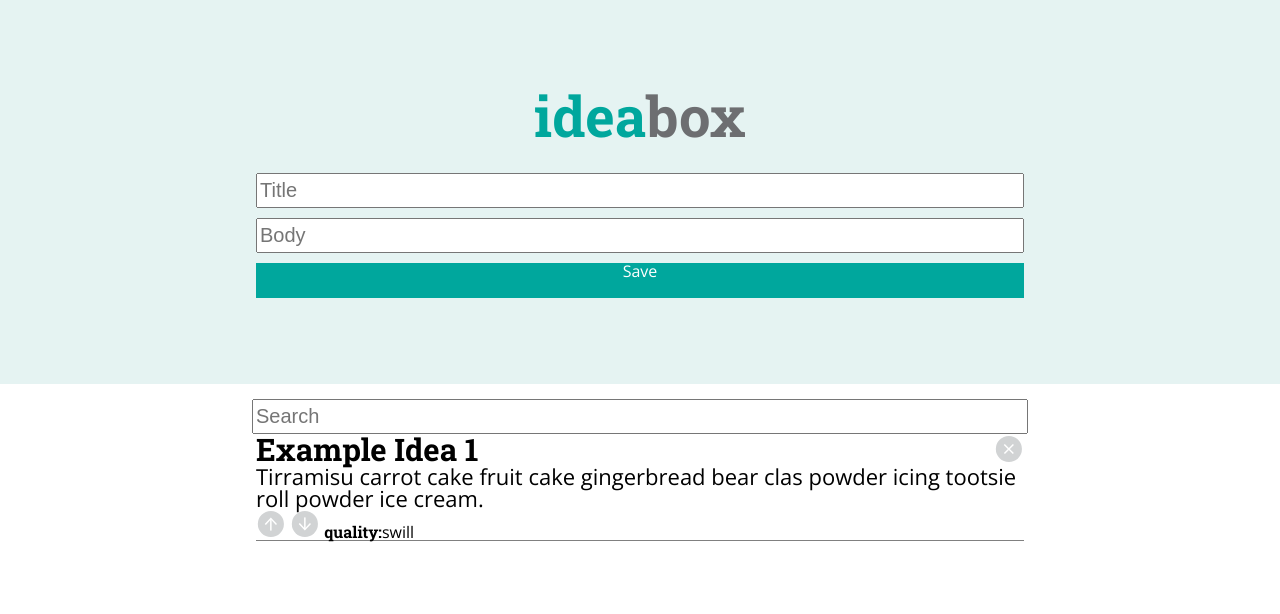
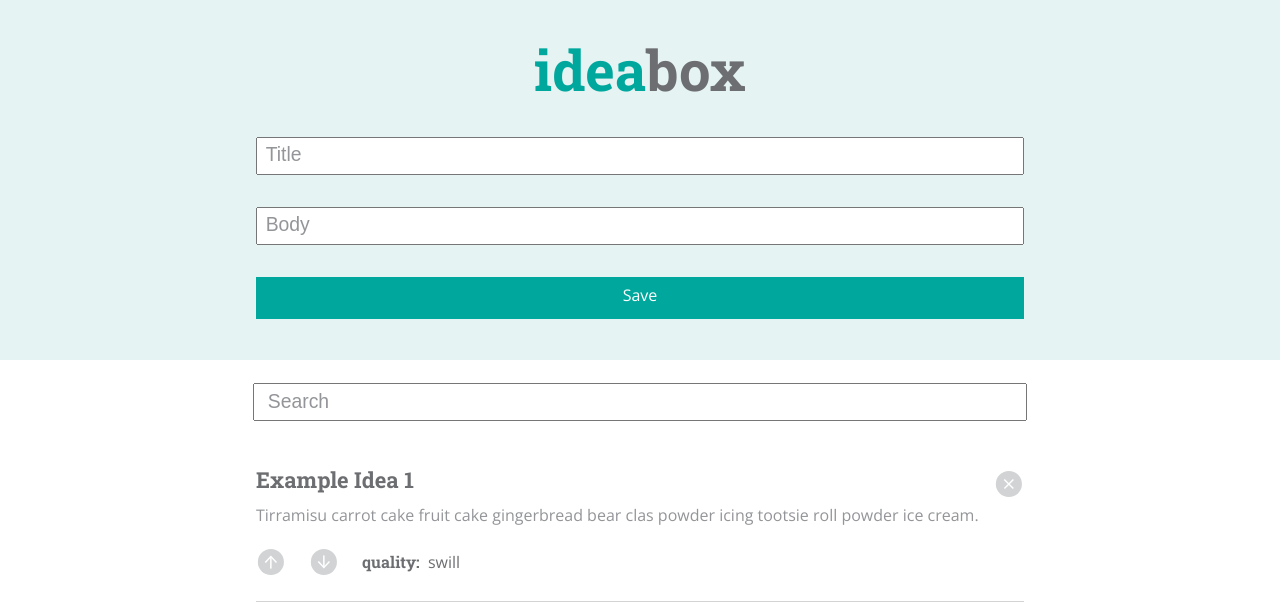
Before and after one commit to SageVanGogt/sv-qh-ideabox, a plain HTML site: page index.html in a window 1280 px wide. Drawn offline with nearby package versions, Linux system fonts and the light colour scheme.

Commit message:
Final CSS modifications

```diff
--- a/index.html
+++ b/index.html
@@ -30,7 +30,7 @@
       <div class="card--bottom">
       <button class="button__upvote"></button>
       <button class="button__downvote"></button>
-      <span class="quality--text">quality:</span><span class="quality--status">swill</span>
+      <span class="quality--text">quality:</span><span class="quality--status">&nbsp swill</span>
     </div>
   </article>
   </section>
--- a/styles/boxes.css
+++ b/styles/boxes.css
@@ -3,22 +3,26 @@
 .section__ideas {
   width: 100%;
   display: flex;
-  justify-content: center
+  justify-content: center;
+  color: #6d6e71;
 }
 
 .card__ideas {
   width: 60%;
-  border-bottom: 1px solid gray;
+  border-bottom: 1px solid #d1d3d4;
+  padding-bottom: 3vh;
 }
 
 /* Card Styling */
 h2 {
   font-family: 'Roboto Slab', serif;
-  font-size: 31px;
+  font-size: 22px;
 }
 
 .card__ideas p {
-  font-size: 22px;
+  font-size: 16px;
+  color: #939598;
+  margin-bottom: 3vh;
 }
 
 .quality--text {
@@ -27,6 +31,8 @@ h2 {
 
 .card--top {
   display: block;
+  margin-top: 2vh;
+  margin-bottom: 2vh;
 }
 
 .card--top h2 {
@@ -45,8 +51,14 @@ h2 {
   height:30px;
   border: none;
 }
+
 .button__delete:hover {
   background: url(../images/delete-hover.svg);
+}
+
+.card--bottom {
+  display: flex;
+  align-items: center;
 }
 
 .button__upvote {
@@ -54,6 +66,7 @@ h2 {
   width:30px;
   height:30px;
   border: none;
+  margin-right: 3%;
 }
 
 .button__upvote:hover {
@@ -62,9 +75,10 @@ h2 {
 
 .button__downvote {
   background: url(../images/downvote.svg);
-  width:30px;
-  height:30px;
+  width: 30px;
+  height: 30px;
   border: none;
+  margin-right: 3%;
 }
 
 .button__downvote:hover {
--- a/styles/styles.css
+++ b/styles/styles.css
@@ -10,12 +10,14 @@ main {
   flex-direction: column;
   justify-content: center;
   align-items: center;
-  height: 48vh;
+  height: 45vh;
 }
 
 .section__search {
   display: flex;
   justify-content: center;
+  margin-top: 1vh;
+  margin-bottom: 4vh;
 }
 
 /*form*/
@@ -26,8 +28,11 @@ main {
 }
 
 .input__field {
-  height: 25px;
-  padding-top: 5px;
+  height: 4vh;
+  padding-left: 1%;
+  font-size: 110%;
+  color: #6d6e71;
+  margin-bottom: 4vh;
 }
 
 .input__title {
@@ -36,19 +41,21 @@ main {
 
 .input__body {
  display: block;
- margin: 10px 0;
+ margin-bottom: 4vh;
 }
 
 ::placeholder {
-  font-size: 20px;
+  font-size: 110%;
+  color: #939598;
 }
 
 .button__save {
   background-color: #00a79d;
   display: block;
-  height: 35px;
+  height: 4vh;
   text-align: center;
   color: white;
+  padding-top: 1.3vh;
 }
 
 .button__save:hover {
@@ -57,17 +64,18 @@ main {
 
 /* Search */
 .input__search {
-  width: 60%;
+  width: 59%;
   margin-top: 15px;
-  height: 25px;
-  padding-top: 5px;
-
+  height: 4vh;
+  padding-left: 1%;
+  font-size: 110%;
+  color: #6d6e71;
 }
 
 /* text and colors */
 header {
  font-family: 'Roboto Slab', serif;
- margin-bottom: 30px;
+ margin-bottom: 5vh;
 }
 
 h1 {
```
